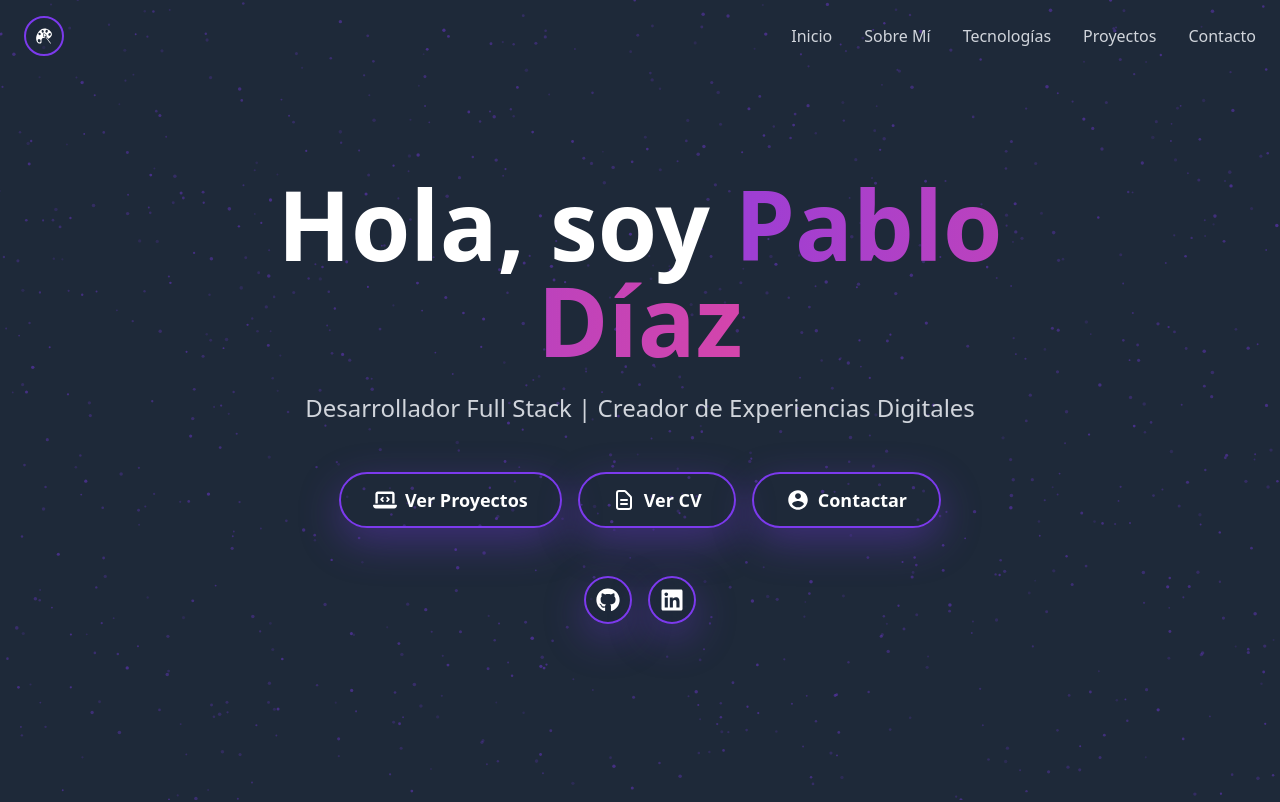
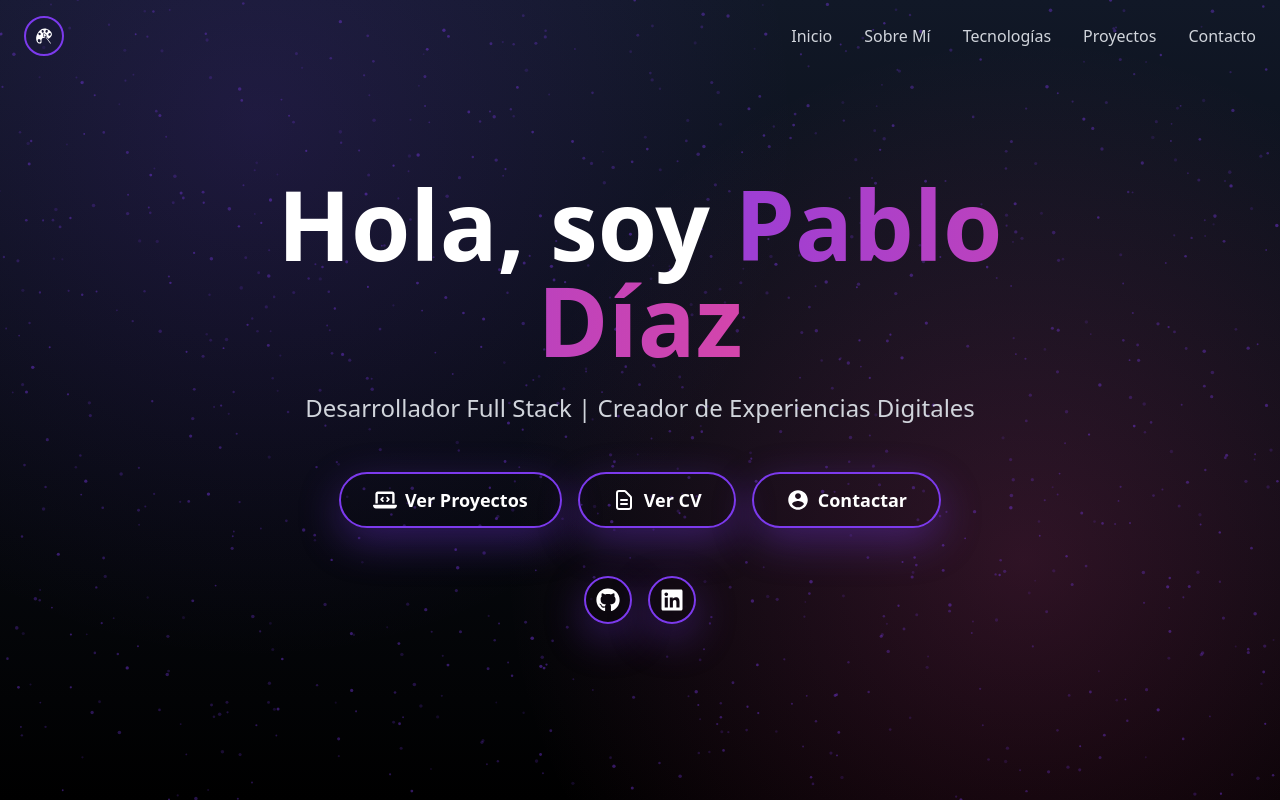
Before and after one commit to PabloDev96/portfolio_2.0, a React (Vite) app: page / in a window 1280 px wide. Shown: the top 802 px of the page. Built offline with nearby package versions, Linux system fonts and the light colour scheme.

Commit message:
añado un gradiente al bg

```diff
--- a/src/App.jsx
+++ b/src/App.jsx
@@ -4,18 +4,28 @@ import { useDynamicFavicon } from "./utils/useDynamicFavicon";
 import { useTheme } from "./context/ThemeContext";
 
 function App() {
-  const { theme } = useTheme(); // Asumiendo que tienes este contexto
-
-  // Actualiza el favicon cuando cambia el tema
+  const { theme } = useTheme();
   useDynamicFavicon(theme);
 
   return (
-    <div className="min-h-screen bg-gray-800 text-white w-full overflow-x-hidden relative">
-      {/* Fondo de partículas */}
+    <div className="min-h-screen w-full overflow-x-hidden relative">
+      {/* gradiente */}
+      <div
+        className="fixed inset-0 z-0 pointer-events-none"
+        style={{
+          backgroundImage: `
+            radial-gradient(900px circle at 20% 15%, var(--primary-soft), transparent 60%),
+            radial-gradient(800px circle at 80% 70%, var(--accent-soft), transparent 65%),
+            linear-gradient(180deg, var(--bg), #000)
+          `,
+        }}
+      />
+
+      {/* partículas */}
       <ParticlesBackground density={30} maxParticles={1000} linkLines={false} />
 
-      {/* Contenido por encima */}
-      <div className="relative z-10">
+      {/* contenido */}
+      <div className="relative z-10 text-white">
         <Home />
       </div>
     </div>
--- a/src/components/ParticlesBackground.jsx
+++ b/src/components/ParticlesBackground.jsx
@@ -219,7 +219,7 @@ export default function ParticlesBackground({
     return (
         <canvas
             ref={canvasRef}
-            className="fixed inset-0 z-0 pointer-events-none"
+            className="fixed inset-0 z-[1] pointer-events-none"
             aria-hidden="true"
         />
     );
--- a/src/index.css
+++ b/src/index.css
@@ -61,6 +61,8 @@ section {
 
   --accent: #ec4899;
   --accent-soft: rgba(236, 72, 153, 0.18);
+
+  --bg: #111827;
 }
 
 [data-theme="green"] {
@@ -71,6 +73,8 @@ section {
 
   --accent: #18dbce;
   --accent-soft: rgba(236, 72, 153, 0.18);
+
+  --bg: #0b1a12;
 }
 
 [data-theme="blue"] {
@@ -81,6 +85,8 @@ section {
 
   --accent: #38bdf8;
   --accent-soft: rgba(56, 189, 248, 0.18);
+
+  --bg: #0b1324;
 }
 
 /* Ocultar scrollbar pero permitir scroll */
```
